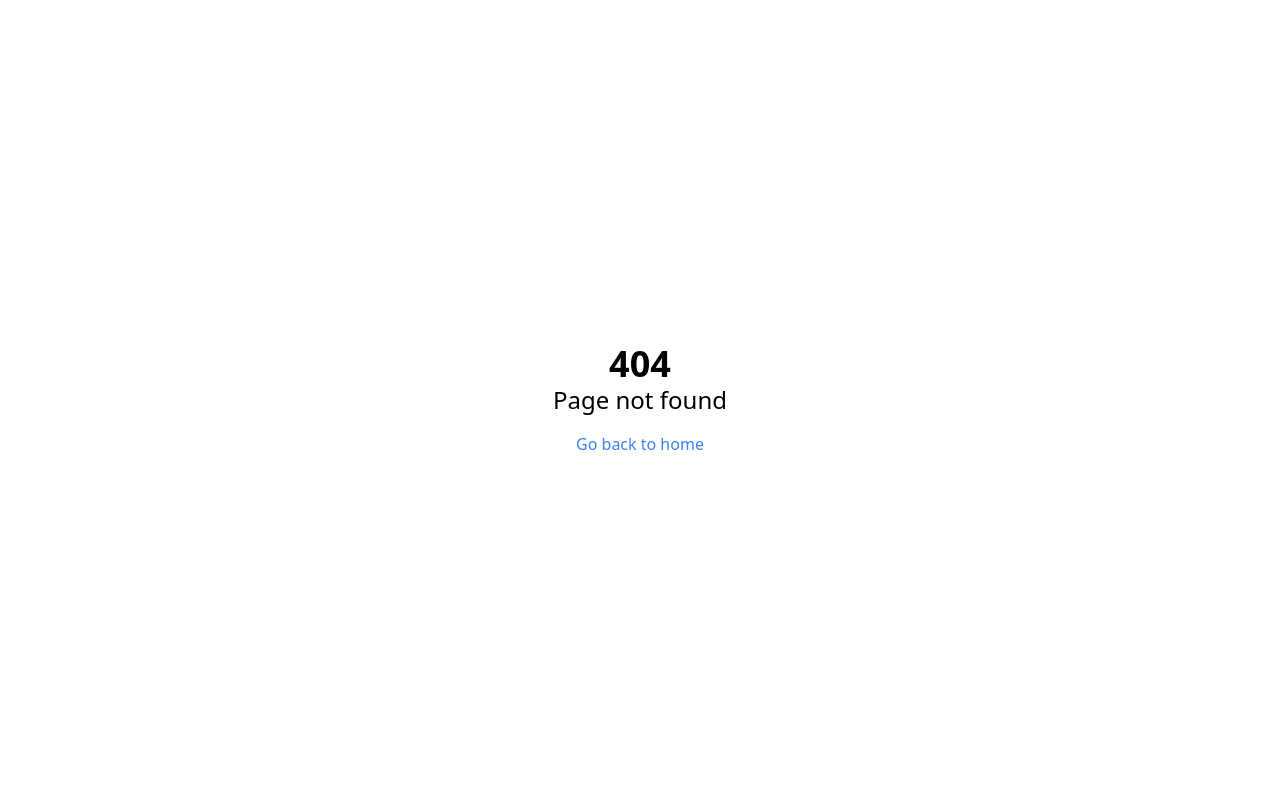
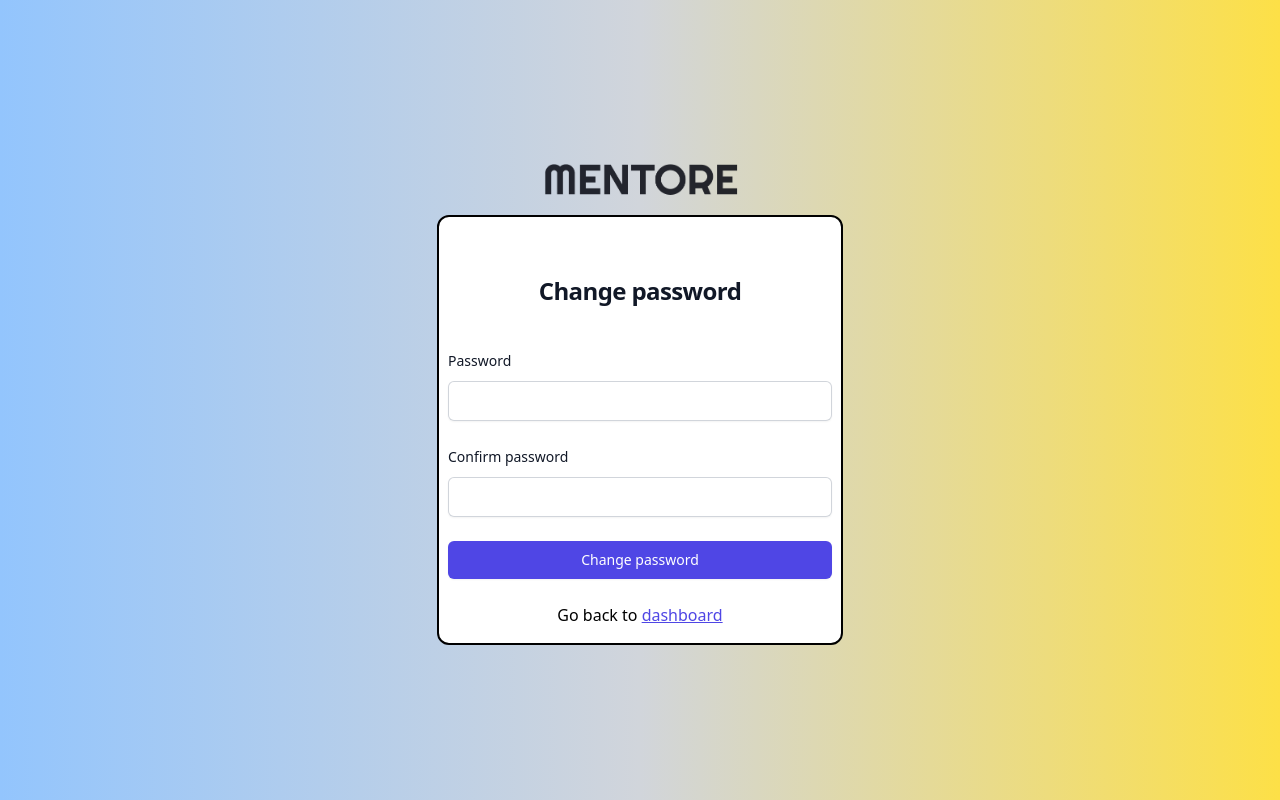
Before and after one commit to utkarshagrrawal/mentore, a React (Vite) app in the folder mentore/: page /change-password in a window 1280 px wide. Before the commit this address had no page. Built offline with nearby package versions, Linux system fonts and the light colour scheme.

Commit message:
Added change password module

```diff
--- /dev/null
+++ b/mentore/components/changePassword.jsx
@@ -0,0 +1,180 @@
+import React from 'react';
+import { useState } from 'react';
+import Swal from 'sweetalert2';
+import { Link, useNavigate } from 'react-router-dom';
+import { Loader } from './loader';
+import { FaCheck } from "react-icons/fa";
+
+export function ChangePassword() {
+  const [loading, setLoading] = useState(false);
+  const navigate = useNavigate();
+  const [password, setPassword] = useState({ password: '', confirmPassword: '' });
+  const conditions = {
+    '1': 'Password must contain at least one uppercase letter',
+    '2': 'Password must contain at least one lowercase letter',
+    '3': 'Password must contain at least one digit',
+    '4': 'Password must contain at least one special character',
+    '5': 'Password must be at least 8 characters long'
+  }
+  const [conditionalList, setConditionalList] = useState(conditions);
+
+  const handleChange = (e) => {
+    setPassword({ ...password, [e.target.name]: e.target.value })
+    if (e.target.name === 'password') {
+      const password = e.target.value;
+
+      if (password.length > 0) {
+        document.getElementById('passwordStrengthPointsDiv').style.display = 'block';
+      } else {
+        document.getElementById('passwordStrengthPointsDiv').style.display = 'none';
+      }
+
+      const containsUppercase = /[A-Z]/.test(password);
+      const containsLowercase = /[a-z]/.test(password);
+      const containsDigit = /\d/.test(password);
+      const containsSpecialChar = /[@$!%*?&#]/.test(password);
+      const isLongEnough = password.length >= 8;
+
+      if (containsUppercase) {
+        delete conditions['1'];
+      } else {
+        conditions['1'] = 'Password must contain at least one uppercase letter';
+      }
+      if (containsLowercase) {
+        delete conditions['2'];
+      } else {
+        conditions['2'] = 'Password must contain at least one lowercase letter';
+      }
+      if (containsDigit) {
+        delete conditions['3'];
+      } else {
+        conditions['3'] = 'Password must contain at least one digit';
+      }
+      if (containsSpecialChar) {
+        delete conditions['4'];
+      } else {
+        conditions['4'] = 'Password must contain at least one special character';
+      }
+      if (isLongEnough) {
+        delete conditions['5'];
+      } else {
+        conditions['5'] = 'Password must be at least 8 characters long';
+      }
+      setConditionalList(conditions);
+    }
+  }
+
+  let passwordConditions = Object.keys(conditionalList).map((key, index) => {
+    return (
+      <li key={index} className='text-sm font-semibold text-red-600'>{conditionalList[key]}</li>
+    )
+  })
+
+  if (passwordConditions.length === 0) {
+    passwordConditions = <h1 className='flex items-center gap-2 text-sm font-semibold text-green-600'><FaCheck />Password is strong</h1>
+  }
+
+  const handleChangePassword = async (e) => {
+    e.preventDefault();
+    if (password.password !== password.confirmPassword) {
+      Swal.fire({
+        icon: 'error',
+        title: 'Oops...',
+        text: 'Passwords do not match',
+      })
+      return;
+    }
+    setLoading(true);
+    let changePassword = await fetch('http://localhost:3000/changepassword', {
+      method: 'POST',
+      headers: {
+        'Content-Type': 'application/json',
+        'Authorization': localStorage.getItem('token')
+      },
+      body: JSON.stringify(password)
+    })
+    let response = changePassword.json();
+    if (response.error) {
+      Swal.fire({
+        icon: 'error',
+        title: 'Oops...',
+        text: response.error,
+      })
+    } else {
+      Swal.fire(
+        'Success',
+        'Password changed successfully',
+        'success'
+      )
+      navigate('/profile');
+    }
+    setLoading(false);
+  }
+
+  const changePasswordCode = (
+    <div className='border-2 border-black mt-3 py-4 w-1/3 flex flex-col bg-white rounded-xl'>
+      <div className="sm:mx-auto sm:w-full sm:max-w-sm">
+        <h2 className="mt-10 text-center text-2xl font-bold leading-9 tracking-tight text-gray-900">
+          Change password
+        </h2>
+      </div>
+      <div className="mt-10 sm:mx-auto sm:w-full sm:max-w-sm">
+        <form className="space-y-6" onSubmit={handleChangePassword}>
+          <div>
+            <label htmlFor="password" className="block text-sm font-medium leading-6 text-gray-900">
+              Password
+            </label>
+            <div className="mt-2">
+              <input
+                id="password"
+                name="password"
+                type="password"
+                value={password.password}
+                onChange={handleChange}
+                required
+                className="block w-full rounded-md border-0 p-2 text-gray-900 shadow-sm ring-1 ring-inset ring-gray-300 placeholder:text-gray-400 focus:ring-2 focus:ring-inset focus:ring-indigo-600 sm:text-sm sm:leading-6"
+              />
+            </div>
+          </div>
+          <div className='py-2 rounded-md hidden' id='passwordStrengthPointsDiv'>
+            {passwordConditions}
+          </div>
+          <div>
+            <label htmlFor="confirmPassword" className="block text-sm font-medium leading-6 text-gray-900">
+              Confirm password
+            </label>
+            <div className="mt-2">
+              <input
+                id="confirmPassword"
+                name="confirmPassword"
+                type="password"
+                value={password.confirmPassword}
+                onChange={handleChange}
+                required
+                className="block w-full rounded-md border-0 p-2 text-gray-900 shadow-sm ring-1 ring-inset ring-gray-300 placeholder:text-gray-400 focus:ring-2 focus:ring-inset focus:ring-indigo-600 sm:text-sm sm:leading-6"
+              />
+            </div>
+          </div>
+          <div>
+            <button
+              type="submit"
+              className="w-full flex justify-center py-2 px-4 border border-transparent rounded-md shadow-sm text-sm font-medium text-white bg-indigo-600 hover:bg-indigo-700 focus:outline-none focus:ring-2 focus:ring-offset-2 focus:ring-indigo-500"
+            >
+              Change password
+            </button>
+          </div>
+        </form>
+        <div className="mt-6 text-center">
+          Go back to <Link to="/profile" className="font-medium text-indigo-600 hover:text-indigo-500 underline">dashboard</Link>
+        </div>
+      </div>
+    </div>
+  )
+
+  return (
+    <div className="flex min-h-screen flex-1 flex-col items-center justify-center px-6 py-12 lg:px-8 bg-gradient-to-r from-blue-300 via-gray-300 to-yellow-300">
+      <Link to='/' className='relative'><img src="../static/logo.png" className="h-12 mix-blend-multiply" alt="Mentore" /></Link>
+      {loading ? <Loader /> : changePasswordCode}
+    </div>
+  );
+}
--- a/mentore/components/forgotPassword.jsx
+++ b/mentore/components/forgotPassword.jsx
@@ -100,7 +100,7 @@ export function ForgotPassword() {
 
 
   const sendMailCode = (
-    <>
+    <div className='border-2 border-black mt-3 py-4 w-1/3 flex flex-col bg-white rounded-xl'>
       <div className="sm:mx-auto sm:w-full sm:max-w-sm">
         <h2 className="mt-10 text-center text-2xl font-bold leading-9 tracking-tight text-gray-900">
           Forgot your password?
@@ -139,11 +139,11 @@ export function ForgotPassword() {
           Go back to <Link to="/login" className="font-medium text-indigo-600 hover:text-indigo-500 underline">sign in</Link>
         </div>
       </div>
-    </>
+    </div>
   )
 
   const verifyOtpCode = (
-    <>
+    <div className='border-2 border-black mt-3 py-4 w-1/3 flex flex-col bg-white rounded-xl'>
       <div className="sm:mx-auto sm:w-full sm:max-w-sm">
         <h2 className="mt-10 text-center text-2xl font-bold leading-9 tracking-tight text-gray-900">
           Forgot your password?
@@ -187,7 +187,7 @@ export function ForgotPassword() {
           Go back to <Link to="/login" className="font-medium text-indigo-600 hover:text-indigo-500 underline">sign in</Link>
         </div>
       </div>
-    </>
+    </div>
   )
 
   const forgotPasswordCode = (
@@ -197,8 +197,8 @@ export function ForgotPassword() {
   )
 
   return (
-    <div className="flex min-h-screen flex-1 flex-col items-center justify-center px-6 py-12 lg:px-8 bg-gradient-to-r from-blue-300 via-gray-300 to-yellow-300">
-      <Link to='/' className='absolute top-2'><img src="../static/logo.png" className="h-12 mix-blend-multiply" alt="Mentore" /></Link>
+    <div className="flex min-h-screen flex-col items-center justify-center px-6 py-12 lg:px-8 bg-gradient-to-r from-blue-300 via-gray-300 to-yellow-300">
+      <Link to='/' className='relative'><img src="../static/logo.png" className="h-12 mix-blend-multiply" alt="Mentore" /></Link>
       {loading ? <Loader /> : forgotPasswordCode}
     </div>
   )
--- a/mentore/components/login.jsx
+++ b/mentore/components/login.jsx
@@ -80,7 +80,7 @@ export function Login() {
   }
 
   const loginCode = (
-    <div className="flex flex-1 flex-col justify-center">
+    <div className="border-2 border-black mt-3 py-4 w-1/3 flex flex-col bg-white rounded-xl">
       <div className="sm:mx-auto sm:w-full sm:max-w-sm">
         <h2 className="mt-10 text-center text-2xl font-bold leading-9 tracking-tight text-gray-900">
           Sign in to your account
@@ -162,8 +162,8 @@ export function Login() {
   )
 
   return (
-    <div className='bg-gradient-to-r from-blue-300 via-gray-300 to-yellow-300 min-h-screen justify-center flex'>
-      <Link to='/' className='absolute top-2'><img src="../static/logo.png" className="h-12 mix-blend-multiply" alt="Mentore" /></Link>
+    <div className='bg-gradient-to-r from-blue-300 via-gray-300 to-yellow-300 flex min-h-screen flex-col items-center justify-center px-6 py-12 lg:px-8'>
+      <Link to='/' className='relative'><img src="../static/logo.png" className="h-12 mix-blend-multiply" alt="Mentore" /></Link>
       {loading ? <Loader /> : loginCode}
     </div>
   )
--- a/mentore/components/profile.jsx
+++ b/mentore/components/profile.jsx
@@ -2,6 +2,7 @@ import { React } from 'react';
 import { useState, useEffect, useRef } from 'react';
 import { Link, useNavigate } from 'react-router-dom';
 import { TbLogout } from "react-icons/tb";
+import { FaLock } from "react-icons/fa6";
 import Select from 'react-select';
 import Swal from 'sweetalert2';
 import { Loader } from './loader';
@@ -115,7 +116,8 @@ export function Profile() {
         <Link to='/' className='relative top-3'><img src="../static/logo.png" className="h-12 mix-blend-multiply" alt="Mentore" /></Link>
       </div>
       <div className='w-full'>
-        <div className='flex justify-end mx-14'>
+        <div className='flex justify-between mx-14'>
+          <Link to='/change-password' type="button" className="flex items-center gap-2 text-blue-700 hover:text-white border border-blue-700 hover:bg-blue-800 focus:ring-4 focus:outline-none focus:ring-blue-300 font-medium rounded-lg text-sm px-3 py-1 text-center me-2 mb-2"><FaLock className='w-4 h-auto' /> Change password</Link>
           <button onClick={handleLogout} type="button" className="flex items-center gap-2 text-red-700 hover:text-white border border-red-700 hover:bg-red-800 focus:ring-4 focus:outline-none focus:ring-red-300 font-medium rounded-lg text-sm px-3 py-1 text-center me-2 mb-2"><TbLogout className='w-6 h-auto' /> Logout</button>
         </div>
       </div>
--- a/mentore/components/register.jsx
+++ b/mentore/components/register.jsx
@@ -132,7 +132,7 @@ export function Register() {
   }
 
   useEffect(() => {
-        if(localStorage.getItem('token') === null){
+    if (localStorage.getItem('token') === null) {
       return;
     }
     const getUser = async () => {
@@ -143,12 +143,12 @@ export function Register() {
         }
       });
       let result = await user.json();
-            if(result.error){
+      if (result.error) {
         localStorage.removeItem('token');
         localStorage.removeItem('name');
         localStorage.removeItem('email');
         return;
-            } else{
+      } else {
         navigate('/');
       }
     }
@@ -156,7 +156,7 @@ export function Register() {
   }, [])
 
   const registerPage = (
-        <>
+    <div className='border-2 border-black mt-3 py-4 w-1/3 flex flex-col bg-white rounded-xl'>
       <div className="sm:mx-auto sm:w-full sm:max-w-sm">
         <h2 className="mt-10 text-center text-2xl font-bold leading-9 tracking-tight text-gray-900">
           Register for an account
@@ -281,12 +281,12 @@ export function Register() {
           </p>
         </form>
       </div>
-        </>
+    </div>
   )
 
   return (
     <div className="flex min-h-screen flex-col items-center justify-center px-6 py-4 lg:px-8 bg-gradient-to-r from-blue-300 via-gray-300 to-yellow-300">
-            <Link to='/' className='absolute top-2'><img src="../static/logo.png" className="h-12 mix-blend-multiply" alt="Mentore" /></Link>
+      <Link to='/' className='relative'><img src="../static/logo.png" className="h-12 mix-blend-multiply" alt="Mentore" /></Link>
       {loading ? <Loader /> : registerPage}
     </div>
   )
--- a/mentore/src/App.jsx
+++ b/mentore/src/App.jsx
@@ -8,6 +8,7 @@ import { Profile } from '../components/profile'
 import { AskMentor } from '../components/askMentor'
 import { FindMentor } from '../components/findMentor'
 import { MentorView } from '../components/mentorView'
+import { ChangePassword } from '../components/changePassword'
 import { BrowserRouter as Router, Routes, Route } from 'react-router-dom'
 
 
@@ -25,6 +26,7 @@ function App() {
         <Route path='/ask-mentor' element={<AskMentor />} />
         <Route path='/find-mentor' element={<FindMentor />} />
         <Route path='/mentor/:email' element={<MentorView />} />
+        <Route path='/change-password' element={<ChangePassword />} />
         <Route path='*' element={<NotFound />} />
       </Routes>
     </Router>
```
Also changed, not shown: 2 other files (tests, documents, lock files or other folders). Lines whose indentation alone changed are shown as unchanged.
